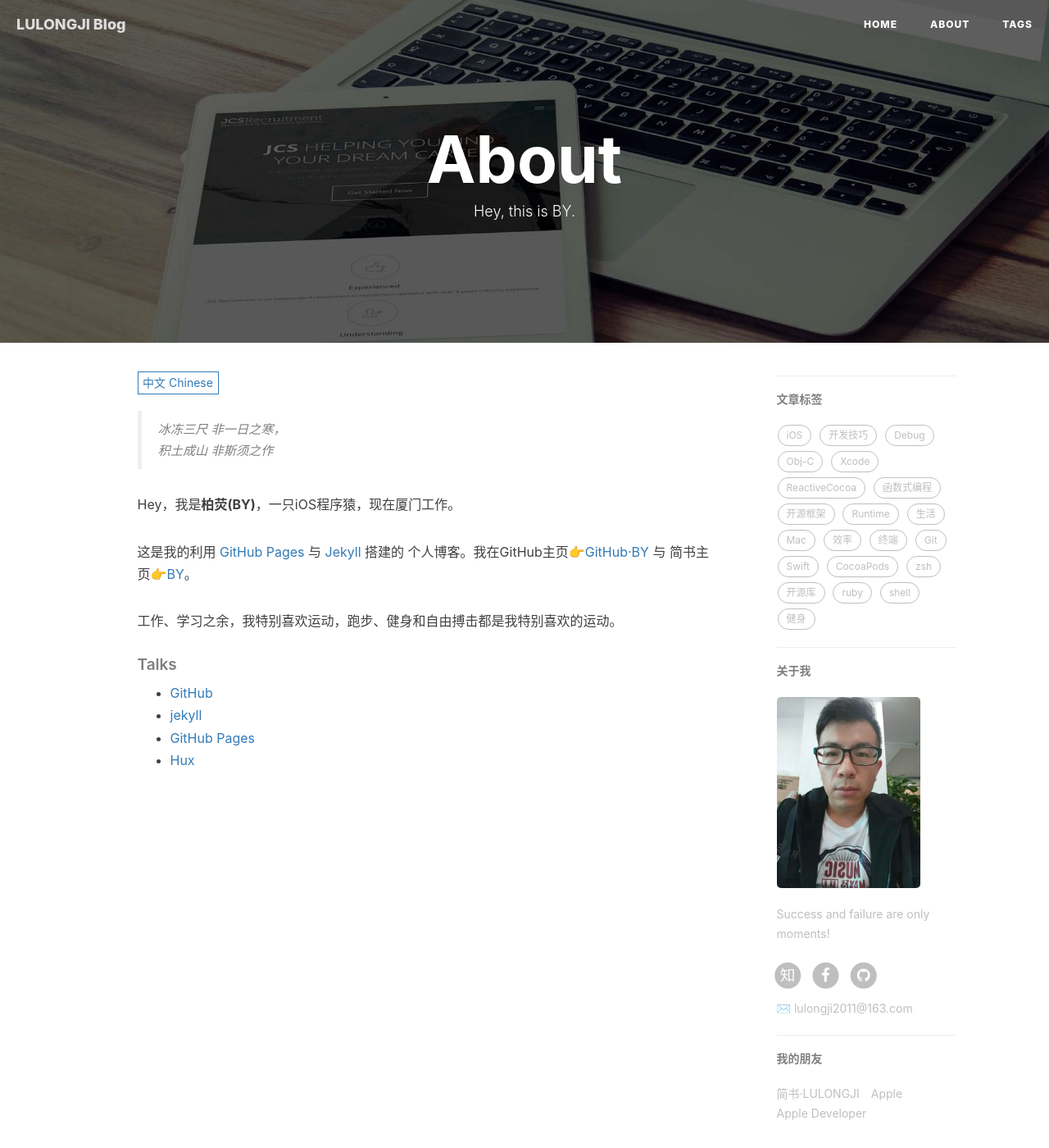
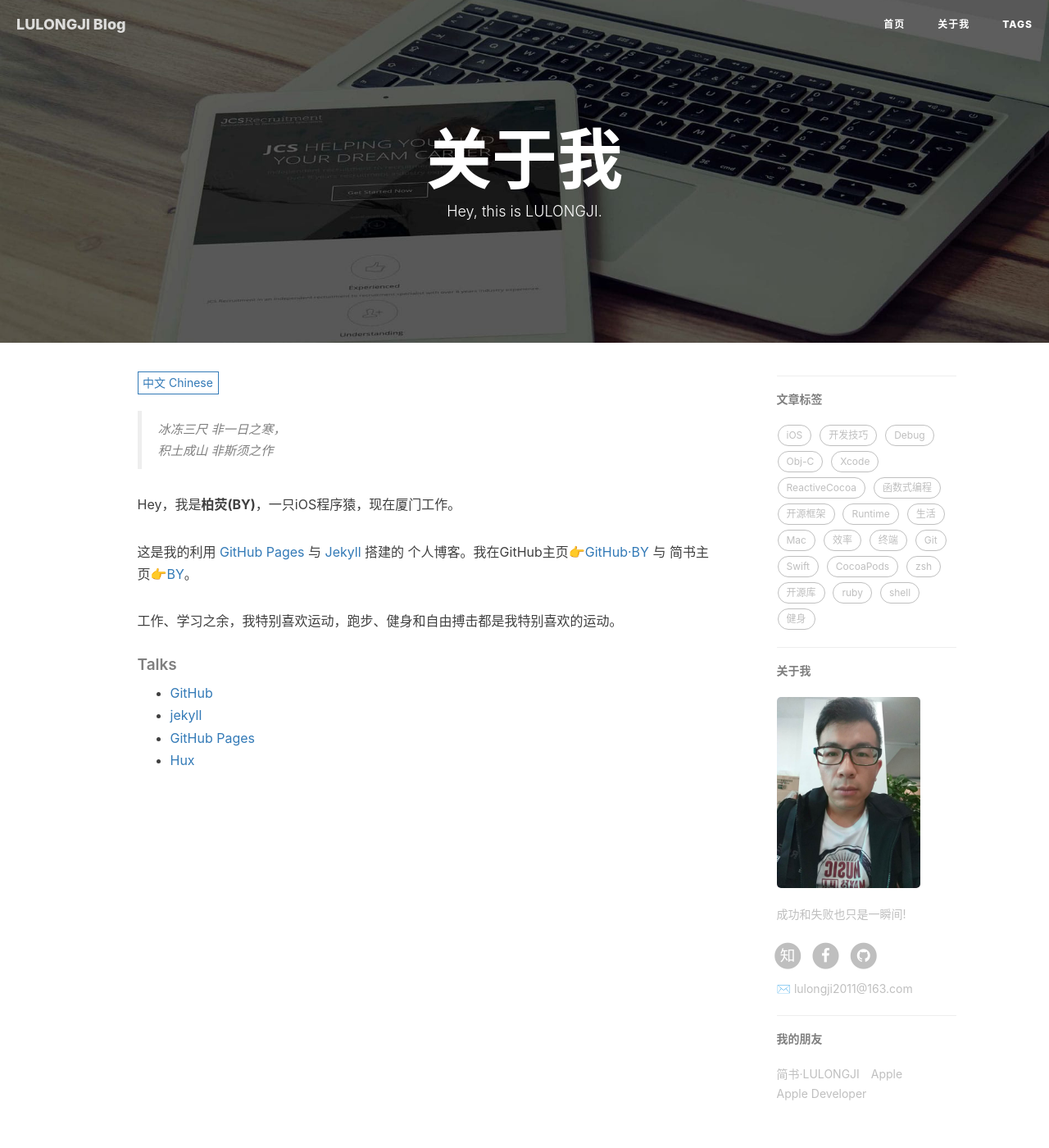
Before and after one commit to lulongji/lulongji.github.io, a Jekyll site: the page built from about.html, in a window 1280 px wide and 1400 px high. Shown: the whole window at 82% size. Built offline with Jekyll 4.4.1, drawn with Linux system fonts in a browser that asks for light colours; nearby versions of some CDN libraries; comment, search, counter and statistics services are not loaded.

Commit message:
初始化

```diff
--- a/_config.yml
+++ b/_config.yml
@@ -11,7 +11,7 @@ github_repo: "https://github.com/lulongji/lulongji.github.io.git" # you code rep
 
 # Sidebar settings
 sidebar: true                           # whether or not using Sidebar.
-sidebar-about-description: "Success and failure are only moments!"
+sidebar-about-description: "成功和失败也只是一瞬间!"
 sidebar-avatar: /img/about-LULONGJI-gentle.jpg      # use absolute URL, seeing it's used in both `/` and `/about/`
 
 
--- a/_includes/nav.html
+++ b/_includes/nav.html
@@ -17,7 +17,7 @@
             <div class="navbar-collapse">
                 <ul class="nav navbar-nav navbar-right">
                     <li>
-                        <a href="{{ site.baseurl }}/">Home</a>
+                        <a href="{{ site.baseurl }}/">首页</a>
                     </li>
                     {% for page in site.pages %}{% if page.title %}
                     <li>
--- a/about.html
+++ b/about.html
@@ -1,7 +1,7 @@
 ---
 layout: page
-title: "About"
-description: "Hey, this is BY."
+title: "关于我"
+description: "Hey, this is LULONGJI."
 header-img: "img/post-bg-rwd.jpg"
 ---
 
```
